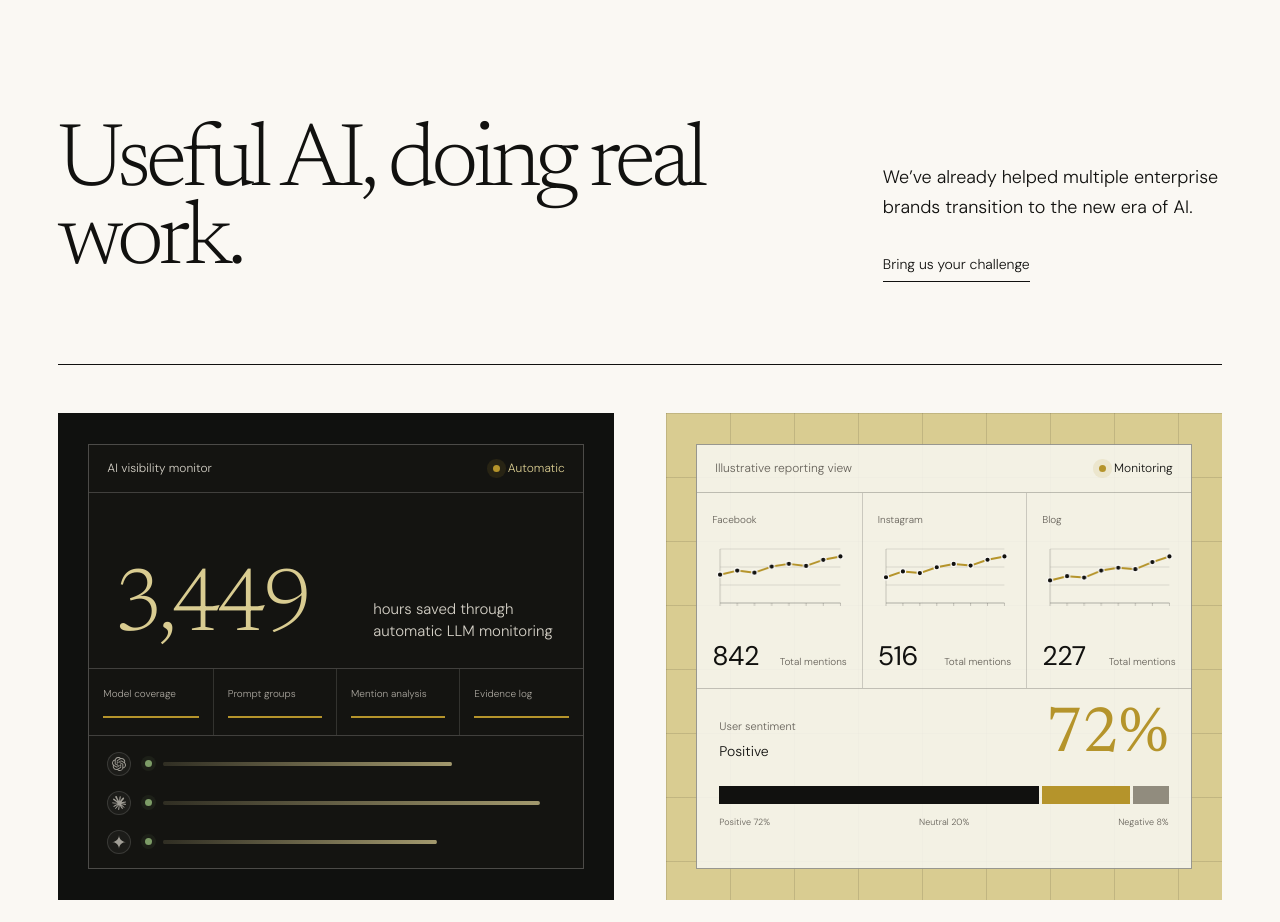
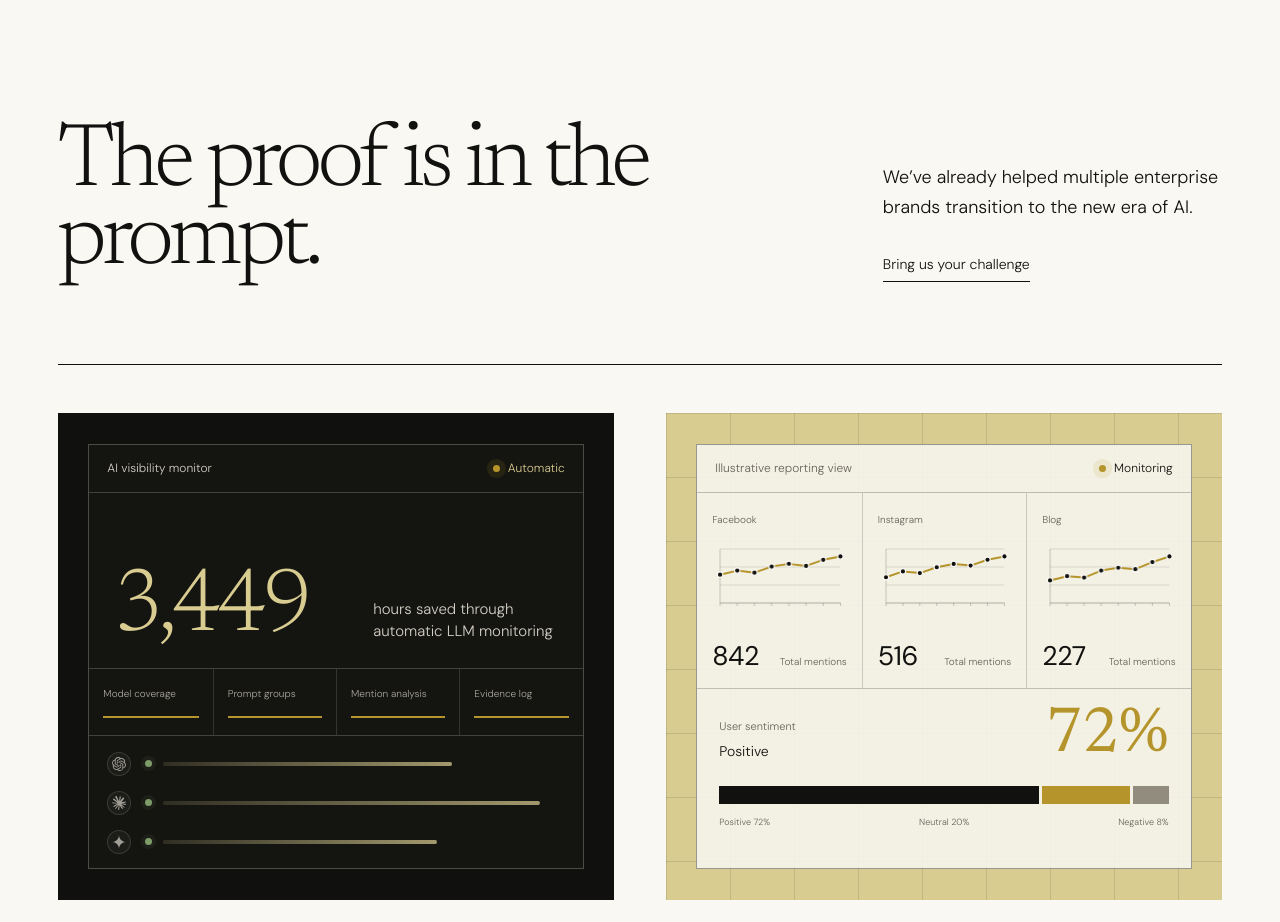
Before and after one commit to alexxtronic/alex-ai-strategy, a Next.js app: page / in a window 1280 px wide. Shown: the part 2720-3642 px from the top of the page. Built offline with nearby package versions, Linux system fonts and the light colour scheme; no server answers.

Commit message:
Refine case study headline

```diff
--- a/app/page.tsx
+++ b/app/page.tsx
@@ -63,7 +63,7 @@ export default function Home() {
       </section>
 
       <section className="case-section section-light" id="work">
-        <div className="case-section-intro"><Reveal><h2>Useful AI, doing real work.</h2></Reveal><Reveal delay={0.1}><div><p>We’ve already helped multiple enterprise brands transition to the new era of AI.</p><a className="case-intro-link" href="/contact">Bring us your challenge</a></div></Reveal></div>
+        <div className="case-section-intro"><Reveal><h2>The proof is in the prompt.</h2></Reveal><Reveal delay={0.1}><div><p>We’ve already helped multiple enterprise brands transition to the new era of AI.</p><a className="case-intro-link" href="/contact">Bring us your challenge</a></div></Reveal></div>
         <div className="case-grid">
           <Reveal>
             <article className="case-card">
```
Also changed, not shown: 1 other file (tests, documents, lock files or other folders).
